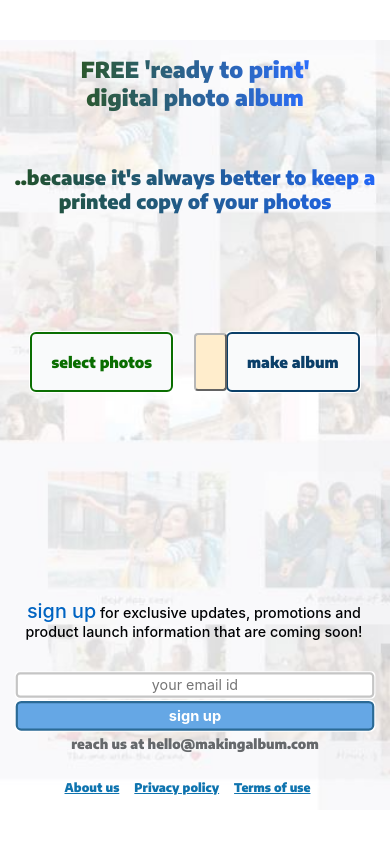
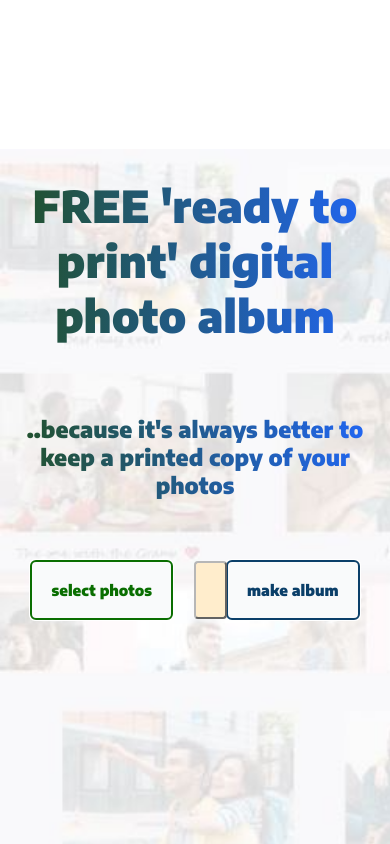
Before and after one commit to edwinvarghese4442/makingalbum_source, a React (Create React App) app: page / in a window 390 px wide. Shown: the top 844 px of the page. Built offline with nearby package versions, Linux system fonts and the light colour scheme.

Commit message:
removed media queries

```diff
--- a/src/App.css
+++ b/src/App.css
@@ -9,12 +9,15 @@
 
   background-image: url('./images/main5.png');
   position: relative;
-  /* min-width: 100%;
-  min-height: 100%; */
   background-size: cover;
-  background-position:inherit;
   justify-content: center;
+  /* margin-left: auto; */
+  /* margin-right: auto; */
+  /* display: list-item; */
+  /* position: relative; */
+
  }
+
 
 .pictures {
   position: relative;
@@ -42,7 +45,7 @@
   display: flex;
   width: 100%;
   text-align: center;
-  margin-top: 60px;
+  margin-top: 149px;
   background: -webkit-linear-gradient(left, #225021, #2167ff);
   -webkit-background-clip: text;
   -webkit-text-fill-color: transparent;
@@ -341,7 +344,7 @@
 }
 
 
-/* iphone 5/SE/X 320*568 */
+/*
 @media screen and (min-width: 320px) and (orientation : portrait) {
 .title1{display:flex;
   width: 60%;
@@ -438,7 +441,7 @@
 
 
 
-/* iphone 11 828*1792 */
+
 @media screen and (min-width: 828px) and (orientation : portrait) {
   .title1{display:flex;
     width: 80%;
@@ -545,8 +548,18 @@
     }
   }
 
-/* iphone 12 1170*2532 */
+
 @media screen and (min-width: 1170px) and (orientation : portrait) {
+.background {
+  justify-content: center;
+  margin-left: auto;
+  margin-right: auto;
+  display: table;
+  position: relative;
+
+ }
+
+
   .title1{display:flex;
     width: 80%;
     text-align: center;
@@ -650,4 +663,4 @@
     margin-top: 130px;
 
     }
-    }
+    } */
--- a/src/App.js
+++ b/src/App.js
@@ -279,12 +279,12 @@ class App extends Component {
   return (
 
     <div className="background">
-      {/* <script src="https://cdnjs.cloudflare.com/ajax/libs/FileSaver.js/1.3.8/FileSaver.js"></script> */}
+
 
       <div className = "title1"><h1>FREE 'ready to print' digital photo album</h1></div>
       <div className = "title2"><h2>..because it's always better to keep a printed copy of your photos</h2></div>
 
-      <div className = "firstpic"></div>
+     <div className = "firstpic"></div>
 
 
 
```
